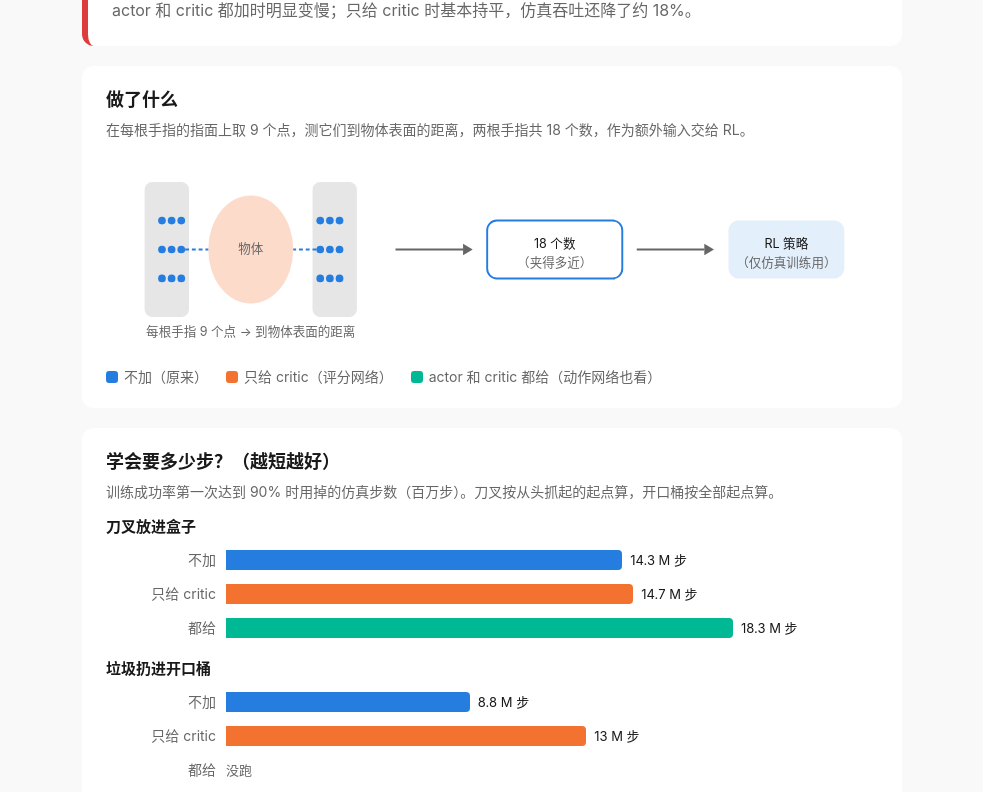
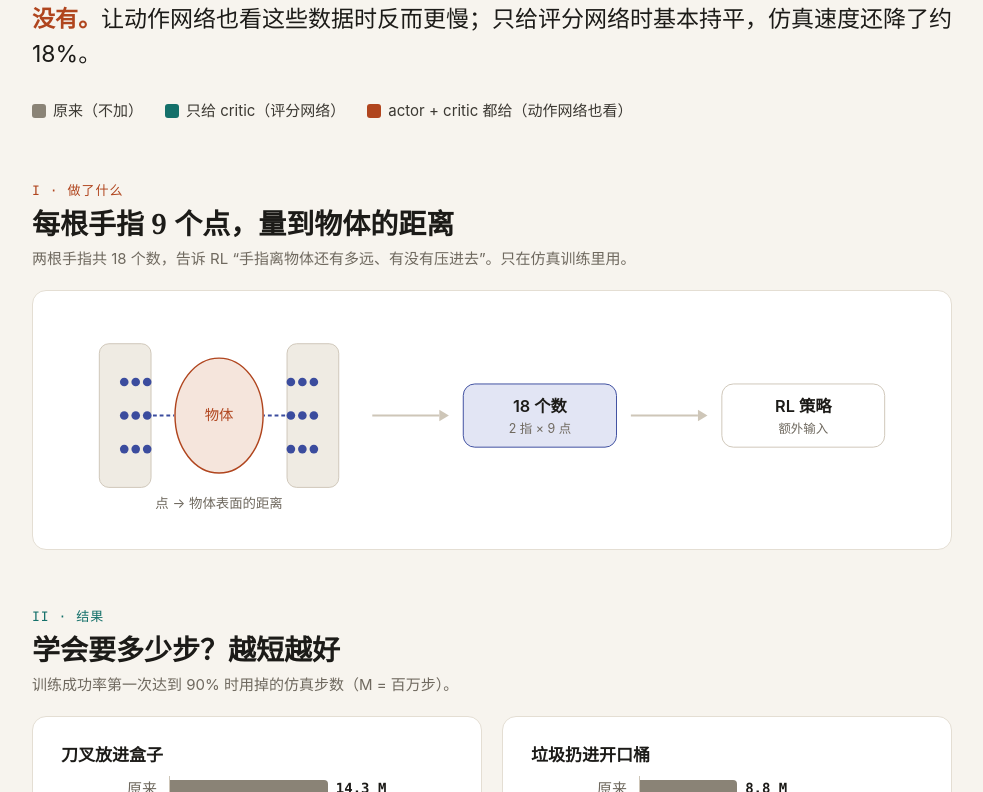
Before and after one commit to QLL-CCDD/Report-Transit, a plain HTML site: page e19-gripper-sdf-result-2026-11-26.html in a window 1280 px wide. Shown: the part 186-978 px from the top of the page, without its empty margins (148-1131 px from the left). Drawn offline with Linux system fonts and the light colour scheme.

Commit message:
E-19 结果汇报改用纸面讲义风格

```diff
--- a/e19-gripper-sdf-result-2026-11-26.html
+++ b/e19-gripper-sdf-result-2026-11-26.html
@@ -3,137 +3,142 @@
 <head>
 <meta charset="utf-8">
 <meta name="viewport" content="width=device-width, initial-scale=1">
-<title>E-19 夹爪指面 SDF：结果汇报</title>
+<title>夹爪指面 SDF：结果汇报</title>
 <style>
-:root{--page:#f9f9f9;--surface:#fff;--ink:#191919;--ink2:#666;--grid:#e6e6e6;
-  --s1:#257de0;--s2:#f47230;--s3:#00b894;--bad:#dc3c3d}
-@media (prefers-color-scheme:dark){:root{--page:#0b0b0b;--surface:#191919;--ink:#efefef;--ink2:#9c9c9c;--grid:#333;
-  --s1:#338ced;--s2:#e76624;--s3:#00a888;--bad:#eb6263}}
+:root{
+  --paper:#F7F4EE;--card:#FFFFFF;--ink:#1C1B18;--ink2:#3B3832;--muted:#6F695F;
+  --line:#E4DED3;--line2:#CEC6B8;
+  --p1:#B0451E;--p1-soft:#F5E5DC;--p2:#14706A;--p2-soft:#DDEEEA;--p3:#3B4C9E;--p3-soft:#E2E5F4;
+  --gold:#A87A22;--gold-soft:#F3EAD6;
+  --serif:"Noto Serif SC","Source Han Serif SC","Songti SC","SimSun",Georgia,serif;
+  --sans:"Inter","Noto Sans SC","PingFang SC","Microsoft YaHei",system-ui,sans-serif;
+  --mono:"JetBrains Mono","Cascadia Code",Consolas,ui-monospace,monospace;
+  /* 三组固定配色：原来 = 墨灰，只给 critic = 青，都给 = 赭 */
+  --base:#8A8376;--crit:var(--p2);--both:var(--p1);
+}
 *{box-sizing:border-box}
-body{margin:0;background:var(--page);color:var(--ink);font:16px/1.6 -apple-system,"PingFang SC","Noto Sans CJK SC","Microsoft YaHei",sans-serif}
-main{max-width:860px;margin:0 auto;padding:32px 20px 48px}
-h1{font-size:26px;margin:0 0 4px}
-.sub{color:var(--ink2);font-size:14px;margin:0 0 24px}
-.hero{background:var(--surface);border-radius:12px;padding:22px 24px;margin-bottom:20px;border-left:6px solid var(--bad)}
-.hero b{font-size:24px;display:block}
-.hero span{color:var(--ink2)}
-.card{background:var(--surface);border-radius:12px;padding:20px 24px;margin-bottom:20px}
-.card h2{font-size:18px;margin:0 0 4px}
-.card p.note{color:var(--ink2);font-size:14px;margin:0 0 12px}
-.legend{display:flex;gap:18px;flex-wrap:wrap;font-size:14px;color:var(--ink2);margin:0 0 20px}
-.legend i{display:inline-block;width:12px;height:12px;border-radius:3px;margin-right:6px;vertical-align:-1px}
-.row{display:grid;grid-template-columns:110px 1fr;align-items:center;gap:10px;margin:8px 0;font-size:14px}
-.row .lab{color:var(--ink2);text-align:right}
-.track{position:relative;height:26px}
-.bar{position:absolute;left:0;top:3px;height:20px;border-radius:0 4px 4px 0;cursor:default}
-.val{position:absolute;top:3px;line-height:20px;font-size:13px;color:var(--ink);white-space:nowrap}
-.na{color:var(--ink2);font-size:13px;line-height:26px}
-.grp{margin-bottom:16px}
-.grp h3{font-size:15px;margin:0 0 2px}
-#tip{position:fixed;pointer-events:none;background:var(--ink);color:var(--surface);font-size:13px;padding:6px 10px;border-radius:6px;opacity:0;transition:opacity .1s}
-svg text{fill:var(--ink);font-size:13px}
-svg .muted{fill:var(--ink2)}
+html{background:var(--paper)}
+body{margin:0;color:var(--ink2);font:18px/1.65 var(--sans)}
+main{max-width:1000px;margin:0 auto;padding:64px 40px 72px}
+.rule{width:56px;height:4px;background:var(--p1);border-radius:2px;margin-bottom:22px}
+.tag{font:13px var(--mono);color:var(--muted);letter-spacing:.04em}
+h1{font:700 44px/1.25 var(--serif);color:var(--ink);margin:10px 0 18px}
+h2{font:700 28px/1.3 var(--serif);color:var(--ink);margin:0 0 6px}
+.lead{font-size:23px;line-height:1.5;color:var(--ink);margin:0 0 28px}
+.lead b{color:var(--p1)}
+section{margin-top:56px}
+.kicker{font:13px var(--mono);letter-spacing:.08em;margin-bottom:6px}
+.k1{color:var(--p1)}.k2{color:var(--p2)}.k3{color:var(--p3)}
+.note{color:var(--muted);font-size:15px;margin:0 0 18px}
+.card{background:var(--card);border:1px solid var(--line);border-radius:14px;padding:24px 28px}
+.callout{background:var(--p1-soft);border-left:5px solid var(--p1);border-radius:0 12px 12px 0;padding:18px 24px;font-size:19px;color:var(--ink)}
+.callout.gold{background:var(--gold-soft);border-color:var(--gold);font-size:16px;color:var(--ink2)}
+.legend{display:flex;gap:22px;flex-wrap:wrap;font-size:15px;color:var(--ink2);margin:18px 0 0}
+.legend i{display:inline-block;width:14px;height:14px;border-radius:3px;margin-right:7px;vertical-align:-2px}
+.grid2{display:grid;grid-template-columns:1fr 1fr;gap:20px}
+.grp h3{font:600 17px var(--serif);color:var(--ink);margin:0 0 10px}
+.row{display:grid;grid-template-columns:96px 1fr;align-items:center;gap:12px;margin:10px 0;font-size:15px}
+.row .lab{color:var(--muted);text-align:right}
+.track{position:relative;height:28px;border-left:1px solid var(--line2)}
+.bar{position:absolute;left:0;top:4px;height:20px;border-radius:0 4px 4px 0}
+.val{position:absolute;top:4px;line-height:20px;font:600 14px var(--mono);color:var(--ink);white-space:nowrap}
+.na{color:var(--muted);font-size:14px;line-height:28px;padding-left:10px}
+.verdict{margin-top:12px;font-size:15px;color:var(--ink2)}
+.verdict b{color:var(--p1)}
+svg text{font-family:var(--sans)}
+footer{margin-top:56px;padding-top:16px;border-top:1px solid var(--line);font-size:14px;color:var(--muted)}
+@media (max-width:760px){main{padding:40px 18px}h1{font-size:32px}.lead{font-size:19px}.grid2{grid-template-columns:1fr}}
+@media print{html{background:#fff}main{padding:24px}}
 </style>
 </head>
 <body>
 <main>
-<h1>夹爪指面 SDF：能不能让 RL 学得更快？</h1>
-<p class="sub">a2r issue #403 · PR #408 · 2026-11-26</p>
-
-<div class="hero">
-  <b>结论：没有变快。</b>
-  <span>actor 和 critic 都加时明显变慢；只给 critic 时基本持平，仿真吞吐还降了约 18%。</span>
+  <div class="rule"></div>
+  <div class="tag">E-19 · a2r issue #403 · PR #408 · 2026-11-26</div>
+  <h1>给夹爪加“指尖距离感”，RL 学得更快吗？</h1>
+  <p class="lead"><b>没有。</b>让动作网络也看这些数据时反而更慢；只给评分网络时基本持平，仿真速度还降了约 18%。</p>
+  <div class="legend">
+    <span><i style="background:var(--base)"></i>原来（不加）</span>
+    <span><i style="background:var(--crit)"></i>只给 critic（评分网络）</span>
+    <span><i style="background:var(--both)"></i>actor + critic 都给（动作网络也看）</span>
   </div>
 
+  <section>
+    <div class="kicker k1">I · 做了什么</div>
+    <h2>每根手指 9 个点，量到物体的距离</h2>
+    <p class="note">两根手指共 18 个数，告诉 RL “手指离物体还有多远、有没有压进去”。只在仿真训练里用。</p>
     <div class="card">
-  <h2>做了什么</h2>
-  <p class="note">在每根手指的指面上取 9 个点，测它们到物体表面的距离，两根手指共 18 个数，作为额外输入交给 RL。</p>
-  <svg viewBox="0 0 800 200" width="100%" role="img" aria-label="两根手指各 9 个点，测到物体的距离，得到 18 个数，输入 RL">
-    <!-- fingers -->
-    <rect x="40" y="30" width="46" height="140" rx="8" fill="var(--grid)"/>
-    <rect x="214" y="30" width="46" height="140" rx="8" fill="var(--grid)"/>
-    <!-- object -->
-    <ellipse cx="150" cy="100" rx="44" ry="56" fill="var(--s2)" opacity=".25"/>
-    <text x="150" y="104" text-anchor="middle" class="muted">物体</text>
-    <g fill="var(--s1)">
-      <circle cx="78" cy="70" r="4"/><circle cx="78" cy="100" r="4"/><circle cx="78" cy="130" r="4"/>
-      <circle cx="68" cy="70" r="4"/><circle cx="68" cy="100" r="4"/><circle cx="68" cy="130" r="4"/>
-      <circle cx="58" cy="70" r="4"/><circle cx="58" cy="100" r="4"/><circle cx="58" cy="130" r="4"/>
-      <circle cx="222" cy="70" r="4"/><circle cx="222" cy="100" r="4"/><circle cx="222" cy="130" r="4"/>
-      <circle cx="232" cy="70" r="4"/><circle cx="232" cy="100" r="4"/><circle cx="232" cy="130" r="4"/>
-      <circle cx="242" cy="70" r="4"/><circle cx="242" cy="100" r="4"/><circle cx="242" cy="130" r="4"/>
+      <svg viewBox="0 0 900 210" width="100%" role="img" aria-label="手指上的 9 个点测到物体的距离，得到 18 个数，输入 RL 策略">
+        <rect x="40" y="30" width="54" height="150" rx="10" fill="#EFEBE3" stroke="#CEC6B8"/>
+        <rect x="236" y="30" width="54" height="150" rx="10" fill="#EFEBE3" stroke="#CEC6B8"/>
+        <ellipse cx="165" cy="105" rx="46" ry="60" fill="#F5E5DC" stroke="#B0451E" stroke-width="1.5"/>
+        <text x="165" y="110" text-anchor="middle" font-size="15" fill="#B0451E">物体</text>
+        <g fill="#3B4C9E">
+          <circle cx="66" cy="70" r="4.5"/><circle cx="66" cy="105" r="4.5"/><circle cx="66" cy="140" r="4.5"/>
+          <circle cx="78" cy="70" r="4.5"/><circle cx="78" cy="105" r="4.5"/><circle cx="78" cy="140" r="4.5"/>
+          <circle cx="90" cy="70" r="4.5"/><circle cx="90" cy="105" r="4.5"/><circle cx="90" cy="140" r="4.5"/>
+          <circle cx="240" cy="70" r="4.5"/><circle cx="240" cy="105" r="4.5"/><circle cx="240" cy="140" r="4.5"/>
+          <circle cx="252" cy="70" r="4.5"/><circle cx="252" cy="105" r="4.5"/><circle cx="252" cy="140" r="4.5"/>
+          <circle cx="264" cy="70" r="4.5"/><circle cx="264" cy="105" r="4.5"/><circle cx="264" cy="140" r="4.5"/>
         </g>
-    <g stroke="var(--s1)" stroke-width="2" stroke-dasharray="4 3">
-      <line x1="82" y1="100" x2="106" y2="100"/><line x1="218" y1="100" x2="194" y2="100"/>
+        <g stroke="#3B4C9E" stroke-width="2" stroke-dasharray="4 3">
+          <line x1="96" y1="105" x2="118" y2="105"/><line x1="234" y1="105" x2="212" y2="105"/>
         </g>
-    <text x="150" y="190" text-anchor="middle" class="muted">每根手指 9 个点 → 到物体表面的距离</text>
-    <!-- arrow -->
-    <path d="M300 100 H370" stroke="var(--ink2)" stroke-width="2" fill="none"/><path d="M370 94 L380 100 L370 106Z" fill="var(--ink2)"/>
-    <rect x="395" y="70" width="140" height="60" rx="10" fill="none" stroke="var(--s1)" stroke-width="2"/>
-    <text x="465" y="98" text-anchor="middle">18 个数</text>
-    <text x="465" y="118" text-anchor="middle" class="muted">（夹得多近）</text>
-    <path d="M550 100 H620" stroke="var(--ink2)" stroke-width="2" fill="none"/><path d="M620 94 L630 100 L620 106Z" fill="var(--ink2)"/>
-    <rect x="645" y="70" width="120" height="60" rx="10" fill="var(--s1)" opacity=".12"/>
-    <text x="705" y="98" text-anchor="middle">RL 策略</text>
-    <text x="705" y="118" text-anchor="middle" class="muted">（仅仿真训练用）</text>
+        <text x="165" y="202" text-anchor="middle" font-size="14" fill="#6F695F">点 → 物体表面的距离</text>
+        <path d="M325 105 H395" stroke="#CEC6B8" stroke-width="2"/><path d="M395 99 L405 105 L395 111Z" fill="#CEC6B8"/>
+        <rect x="420" y="72" width="160" height="66" rx="12" fill="#E2E5F4" stroke="#3B4C9E"/>
+        <text x="500" y="101" text-anchor="middle" font-size="17" fill="#1C1B18" font-weight="600">18 个数</text>
+        <text x="500" y="123" text-anchor="middle" font-size="13" fill="#6F695F">2 指 × 9 点</text>
+        <path d="M595 105 H665" stroke="#CEC6B8" stroke-width="2"/><path d="M665 99 L675 105 L665 111Z" fill="#CEC6B8"/>
+        <rect x="690" y="72" width="170" height="66" rx="12" fill="#FFFFFF" stroke="#CEC6B8"/>
+        <text x="775" y="101" text-anchor="middle" font-size="17" fill="#1C1B18" font-weight="600">RL 策略</text>
+        <text x="775" y="123" text-anchor="middle" font-size="13" fill="#6F695F">额外输入</text>
       </svg>
-  <div class="legend" style="margin:12px 0 0">
-    <span><i style="background:var(--s1)"></i>不加（原来）</span>
-    <span><i style="background:var(--s2)"></i>只给 critic（评分网络）</span>
-    <span><i style="background:var(--s3)"></i>actor 和 critic 都给（动作网络也看）</span>
     </div>
+  </section>
+
+  <section>
+    <div class="kicker k2">II · 结果</div>
+    <h2>学会要多少步？越短越好</h2>
+    <p class="note">训练成功率第一次达到 90% 时用掉的仿真步数（M = 百万步）。</p>
+    <div class="grid2">
+      <div class="card grp" id="g1"><h3>刀叉放进盒子</h3></div>
+      <div class="card grp" id="g2"><h3>垃圾扔进开口桶</h3></div>
     </div>
+    <p class="verdict">两个任务上，加了 SDF 的组都<b>没有更早学会</b>。</p>
 
-<div class="card">
-  <h2>学会要多少步？（越短越好）</h2>
-  <p class="note">训练成功率第一次达到 90% 时用掉的仿真步数（百万步）。刀叉按从头抓起的起点算，开口桶按全部起点算。</p>
-  <div id="steps"></div>
-</div>
+    <h2 style="margin-top:40px">训练到一半时的考试：越长越好</h2>
+    <p class="note">刀叉任务，第 500 轮（共 1000 轮）时，固定 200 道题里做对几道。</p>
+    <div class="card grp" id="g3"></div>
+    <p class="verdict">动作网络也看 SDF 时，前期几乎学不会（<b>18 / 200</b>），到第 1000 轮才追上（186 / 200）。</p>
+  </section>
 
-<div class="card">
-  <h2>训练到一半时的考试成绩（越长越好）</h2>
-  <p class="note">刀叉任务，训练到第 500 轮（共 1000 轮）时，在固定 200 道题上成功了几道。</p>
-  <div id="home"></div>
-</div>
+  <section>
+    <div class="kicker k3">III · 结论</div>
+    <div class="callout">这 18 个距离数没有帮 RL 学得更快，这个方向不再继续。</div>
+    <div class="callout gold" style="margin-top:14px">条件：每组只跑了 1 个随机种子；“原来”组用已有结果，任务、起点和种子相同。开口桶的“都给”组没跑；“只给 critic”组跑到 2030 万步被其他作业中断，但已越过 90% 线。</div>
+  </section>
 
-<div class="card">
-  <h2>说明</h2>
-  <p class="note" style="margin:0">每组只跑了一个随机种子。“原来”的那组用的是已有结果，任务、起点和种子都相同。开口桶上“只给 critic”那组跑到 2030 万步被别人的作业挤掉了，但已经超过 90% 线，不影响上面的数。开口桶没有跑“都给”那组。</p>
-</div>
+  <footer>记录：a2r issue #403（实验与结论）、PR #408（代码）。</footer>
 </main>
-<div id="tip"></div>
 <script>
-const C={b:'var(--s1)',c:'var(--s2)',a:'var(--s3)'};
-const N={b:'不加',c:'只给 critic',a:'都给'};
-function chart(el,groups,max,unit){
-  const tip=document.getElementById('tip');
-  for(const g of groups){
-    const d=document.createElement('div');d.className='grp';
-    d.innerHTML=`<h3>${g.title}</h3>`;
-    for(const [k,v] of g.rows){
+const COL={b:'var(--base)',c:'var(--crit)',a:'var(--both)'};
+const NAME={b:'原来',c:'只给 critic',a:'都给'};
+function bars(id,rows,max,unit){
+  const el=document.getElementById(id);
+  for(const [k,v] of rows){
     const r=document.createElement('div');r.className='row';
-      r.innerHTML=`<div class="lab">${N[k]}</div><div class="track"></div>`;
+    r.innerHTML=`<div class="lab">${NAME[k]}</div><div class="track"></div>`;
     const t=r.lastChild;
     if(v==null){t.innerHTML='<span class="na">没跑</span>';}
-      else{
-        const w=v/max*85;
-        t.innerHTML=`<div class="bar" style="width:${w}%;background:${C[k]}"></div><span class="val" style="left:calc(${w}% + 8px)">${v}${unit}</span>`;
-        const b=t.firstChild;
-        b.onmousemove=e=>{tip.textContent=`${g.title} · ${N[k]}：${v}${unit}`;tip.style.left=e.clientX+12+'px';tip.style.top=e.clientY+12+'px';tip.style.opacity=1};
-        b.onmouseleave=()=>tip.style.opacity=0;
-      }
-      d.appendChild(r);
-    }
-    el.appendChild(d);
+    else{const w=v/max*78;
+      t.innerHTML=`<div class="bar" title="${NAME[k]}：${v}${unit}" style="width:${w}%;background:${COL[k]}"></div><span class="val" style="left:calc(${w}% + 8px)">${v}${unit}</span>`;}
+    el.appendChild(r);
   }
 }
-chart(document.getElementById('steps'),[
-  {title:'刀叉放进盒子',rows:[['b',14.3],['c',14.7],['a',18.3]]},
-  {title:'垃圾扔进开口桶',rows:[['b',8.8],['c',13.0],['a',null]]}
-],20,' M 步');
-chart(document.getElementById('home'),[
-  {title:'刀叉放进盒子',rows:[['b',175],['c',184],['a',18]]}
-],200,' / 200');
+bars('g1',[['b',14.3],['c',14.7],['a',18.3]],20,' M');
+bars('g2',[['b',8.8],['c',13.0],['a',null]],20,' M');
+bars('g3',[['b',175],['c',184],['a',18]],200,' / 200');
 </script>
 </body>
 </html>
```
Lines whose indentation alone changed are shown as unchanged.
